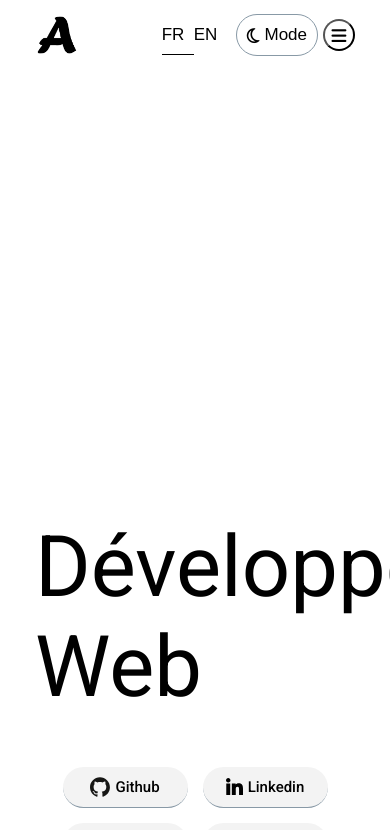
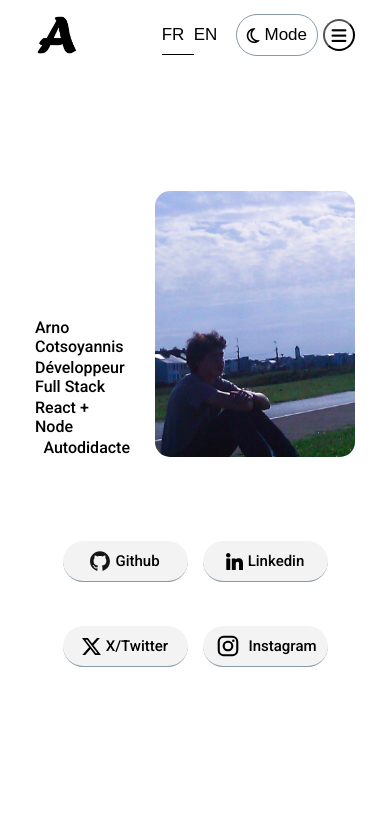
Before and after one commit to AvirKarakitsos/REACT_portfolio_2025, a React (Vite) app: page / in a window 390 px wide. Shown: the top 830 px of the page. Built offline with nearby package versions, Linux system fonts and the light colour scheme.

Commit message:
feat: responsive media query under 768px end

```diff
--- a/src/assets/styles/About.module.css
+++ b/src/assets/styles/About.module.css
@@ -55,6 +55,10 @@
 }
 
 @media screen and (max-width: 768px) {
+    .mainContainer {
+        margin: 0px 0 100px 0;
+    }
+
      .container {
         flex-direction: column;
     }
--- a/src/assets/styles/Main.module.css
+++ b/src/assets/styles/Main.module.css
@@ -197,6 +197,28 @@
 }
 
 @media screen and (max-width: 768px) {
+    .up {
+        height: 50%;
+        margin-bottom: 70px;
+        padding-bottom: 0px;
+        display: flex;
+        justify-content: flex-end;
+    }
+
+    .leftContent {
+        display: none
+    }
+
+    .rightContent {
+        flex-direction: row-reverse;
+        align-items: flex-end;
+        column-gap: 25px;
+    }
+
+    .linksContainer {
+        height: 20%;
+    }
+
     .linkItem{
         position: static;
     }
```
